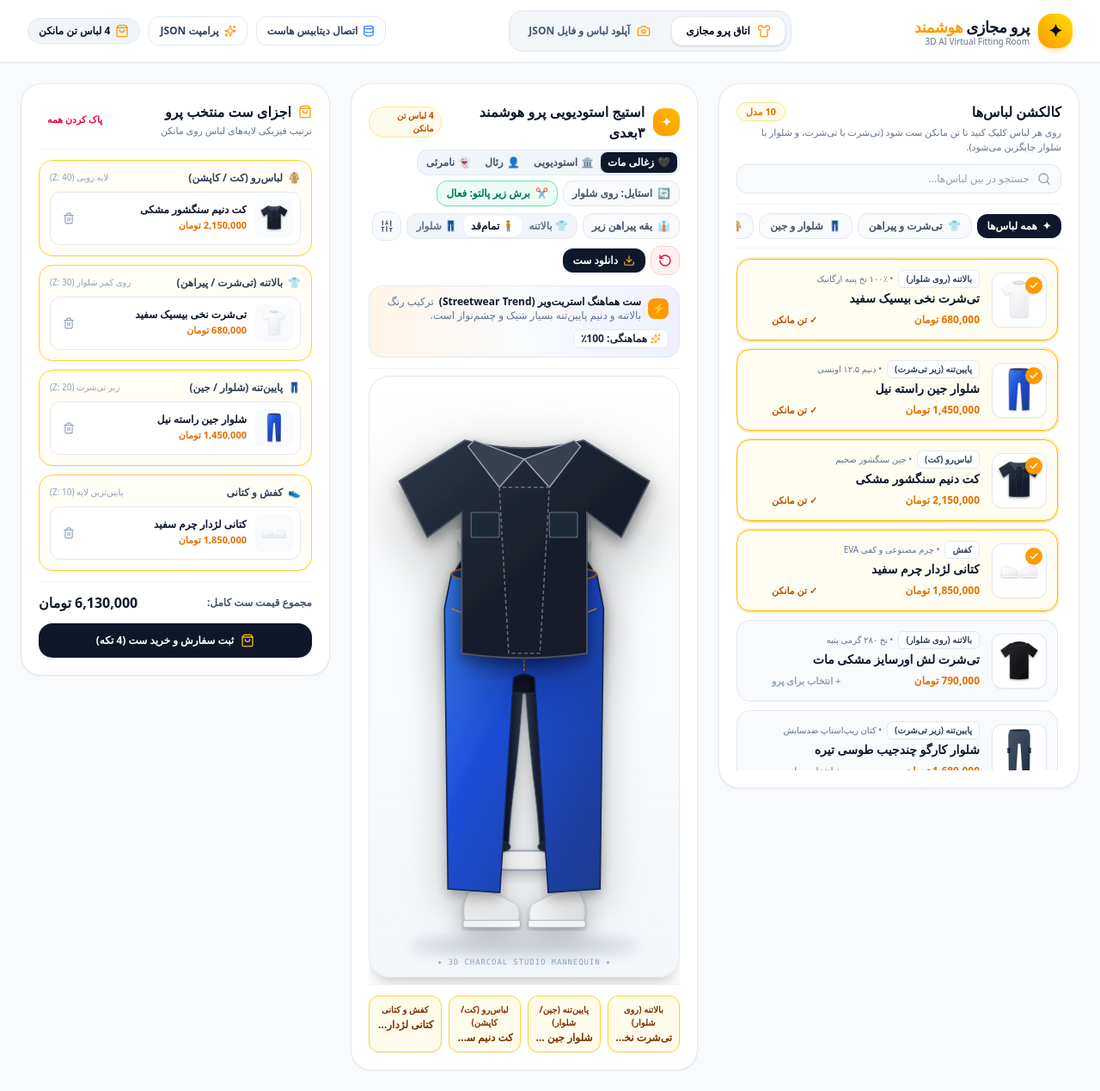
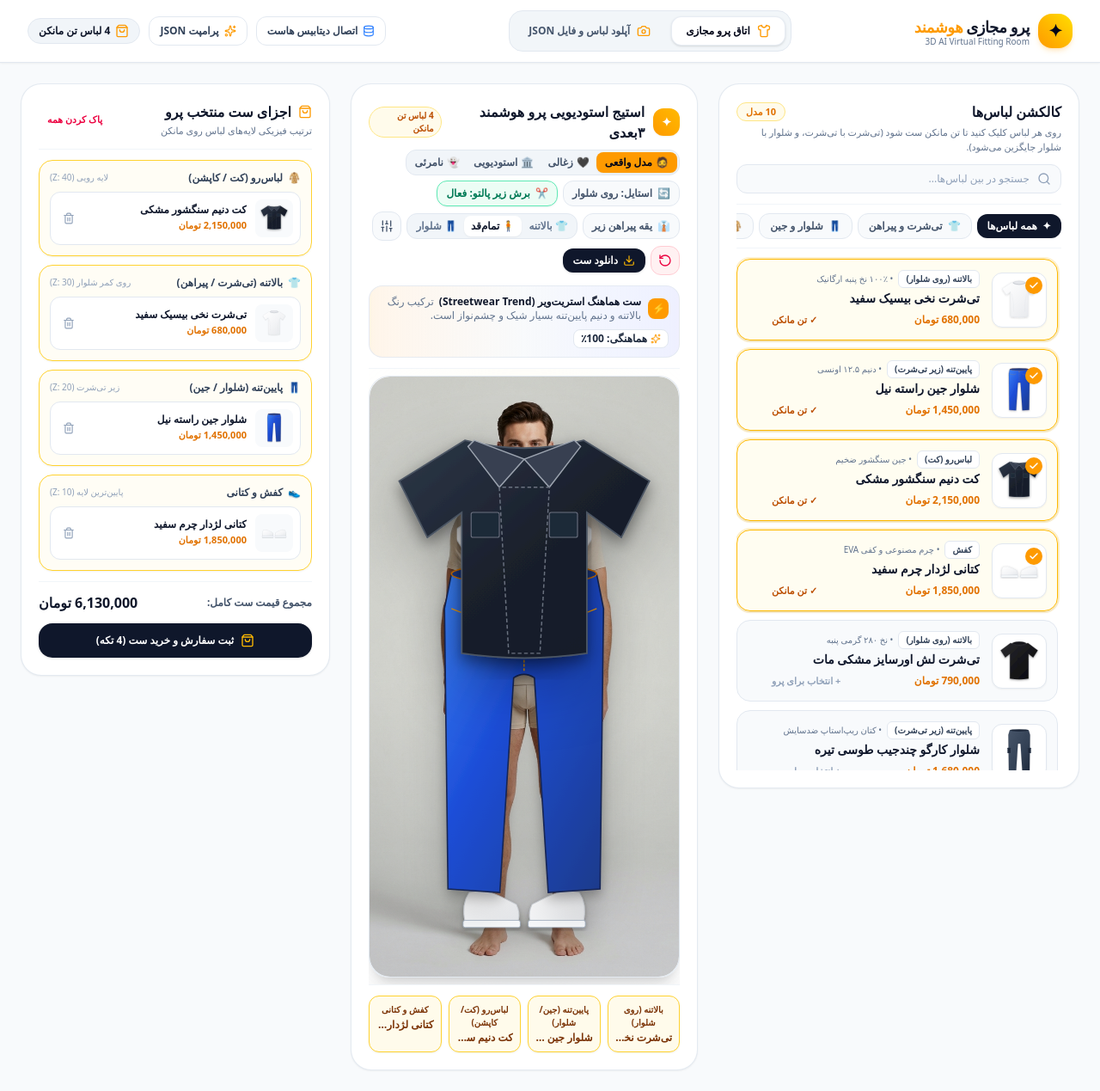
Before and after one commit to alifirooz84/ai-virtual-fitting-room, a React (Vite) app: page / in a window 1280 px wide. Shown: the whole page at 86% size. Built offline with nearby package versions, Linux system fonts and the light colour scheme; no server answers.

Commit message:
feat: add real studio fashion human model as default fitting mannequin

```diff
--- a/src/components/MannequinStage.tsx
+++ b/src/components/MannequinStage.tsx
@@ -55,7 +55,7 @@ const MannequinGarmentImage: React.FC<MannequinGarmentImageProps> = ({ src, alt,
   return <img src={cleanSrc} alt={alt} className={className} crossOrigin="anonymous" />;
 };
 
-export type MannequinTheme = 'charcoal' | 'sand' | 'skin' | 'ghost';
+export type MannequinTheme = 'human' | 'charcoal' | 'sand' | 'skin' | 'ghost';
 export type CameraPreset = 'full' | 'top' | 'bottom';
 export type TuckMode = 'untucked' | 'tucked';
 
@@ -76,7 +76,7 @@ export const MannequinStage: React.FC<MannequinStageProps> = ({
 }) => {
   const canvasRef = useRef<HTMLDivElement>(null);
   const [showSilhouette, setShowSilhouette] = useState(true);
-  const [mannequinTheme, setMannequinTheme] = useState<MannequinTheme>('charcoal');
+  const [mannequinTheme, setMannequinTheme] = useState<MannequinTheme>('human');
   const [tuckMode, setTuckMode] = useState<TuckMode>('untucked');
   const [cameraPreset, setCameraPreset] = useState<CameraPreset>('full');
   const [isFineTuningOpen, setIsFineTuningOpen] = useState(false);
@@ -253,6 +253,7 @@ export const MannequinStage: React.FC<MannequinStageProps> = ({
         return;
       }
 
+      const renderGarmentsOnCanvas = () => {
         Promise.all(
           slotsToDraw.map((garment) =>
             removeWhiteBackground(resolveGarmentImageUrl(garment.imageUrl)).then((cleanUrl) => ({
@@ -305,6 +306,22 @@ export const MannequinStage: React.FC<MannequinStageProps> = ({
             img.src = cleanUrl;
           });
         });
+      };
+
+      if (mannequinTheme === 'human') {
+        const modelImg = new Image();
+        modelImg.crossOrigin = 'anonymous';
+        modelImg.onload = () => {
+          ctx.drawImage(modelImg, 0, 0, 1024, 1420);
+          renderGarmentsOnCanvas();
+        };
+        modelImg.onerror = () => {
+          renderGarmentsOnCanvas();
+        };
+        modelImg.src = '/models/human_male_model.jpg';
+      } else {
+        renderGarmentsOnCanvas();
+      }
     }, 200);
   };
 
@@ -334,6 +351,20 @@ export const MannequinStage: React.FC<MannequinStageProps> = ({
             <div className="flex items-center bg-slate-100 p-0.5 rounded-xl border border-slate-200 text-xs font-bold">
               <button
                 type="button"
+                onClick={() => { setMannequinTheme('human'); setShowSilhouette(true); }}
+                className={`px-2.5 py-1 rounded-lg transition-all flex items-center gap-1 cursor-pointer ${
+                  mannequinTheme === 'human' && showSilhouette
+                    ? 'bg-amber-500 text-slate-950 font-black shadow-xs'
+                    : 'text-slate-700 hover:text-slate-950'
+                }`}
+                title="مدل انسانی واقعی با چهره، فرم بدنی و آناتومی طبیعی فشن (Real Human Studio Model)"
+              >
+                <span>🧔</span>
+                <span>مدل واقعی</span>
+              </button>
+
+              <button
+                type="button"
                 onClick={() => { setMannequinTheme('charcoal'); setShowSilhouette(true); }}
                 className={`px-2 py-1 rounded-lg transition-all flex items-center gap-1 cursor-pointer ${
                   mannequinTheme === 'charcoal' && showSilhouette
@@ -343,7 +374,7 @@ export const MannequinStage: React.FC<MannequinStageProps> = ({
                 title="مانکن زغالی مات استودیویی (کنتراست فوق‌العاده برای دیدن رنگ و فرم لباس)"
               >
                 <span>🖤</span>
-                <span className="hidden xl:inline">زغالی مات</span>
+                <span className="hidden xl:inline">زغالی</span>
               </button>
 
               <button
@@ -358,20 +389,6 @@ export const MannequinStage: React.FC<MannequinStageProps> = ({
               >
                 <span>🏛️</span>
                 <span className="hidden xl:inline">استودیویی</span>
-              </button>
-
-              <button
-                type="button"
-                onClick={() => { setMannequinTheme('skin'); setShowSilhouette(true); }}
-                className={`px-2 py-1 rounded-lg transition-all flex items-center gap-1 cursor-pointer ${
-                  mannequinTheme === 'skin' && showSilhouette
-                    ? 'bg-white text-amber-900 shadow-xs'
-                    : 'text-slate-600 hover:text-slate-900'
-                }`}
-                title="مانکن با رنگ پوست طبیعی"
-              >
-                <span>👤</span>
-                <span className="hidden xl:inline">رئال</span>
               </button>
 
               <button
@@ -741,17 +758,29 @@ export const MannequinStage: React.FC<MannequinStageProps> = ({
           {/* Studio Pedestal Base & Soft Contact Shadow */}
           <div className="absolute bottom-6 left-12 right-12 h-6 bg-slate-600/20 rounded-[100%] blur-sm pointer-events-none"></div>
           <div className="absolute bottom-2.5 text-[9px] text-slate-400 font-mono tracking-widest uppercase">
-            {mannequinTheme === 'charcoal'
+            {mannequinTheme === 'human'
+              ? '✦ REAL ATELIER HUMAN FASHION MODEL ✦'
+              : mannequinTheme === 'charcoal'
               ? '✦ 3D CHARCOAL STUDIO MANNEQUIN ✦'
               : mannequinTheme === 'sand'
               ? '✦ 3D ALABASTER STUDIO SCULPT ✦'
-              : mannequinTheme === 'skin'
-              ? '✦ 3D REALISTIC ATELIER BODY ✦'
               : '✦ 3D GHOST MANNEQUIN STUDIO ✦'}
           </div>
 
+          {/* 3.0 REALISTIC HUMAN ATELIER MODEL IMAGE */}
+          {showSilhouette && mannequinTheme === 'human' && (
+            <div className="absolute inset-0 w-full h-full flex items-center justify-center pointer-events-none select-none overflow-hidden rounded-3xl">
+              <img
+                src="/models/human_male_model.jpg"
+                alt="Real Studio Human Model"
+                className="w-full h-full object-cover object-top filter contrast-[1.02] brightness-[0.98] transition-all duration-300"
+              />
+              <div className="absolute inset-0 bg-gradient-to-t from-slate-900/10 via-transparent to-transparent pointer-events-none" />
+            </div>
+          )}
+
           {/* 3.1 UNDERLYING 3D MANNEQUIN BODY SVG */}
-          {showSilhouette && (
+          {showSilhouette && mannequinTheme !== 'human' && (
             <svg
               className="absolute inset-0 w-full h-full pointer-events-none transition-opacity duration-300"
               viewBox="0 0 480 740"
```
Also changed, not shown: downloaded_coat.webp (added), public/models/human_male_model.jpg (added), 6 other files (tests, documents, lock files or other folders). Lines whose indentation alone changed are shown as unchanged.
